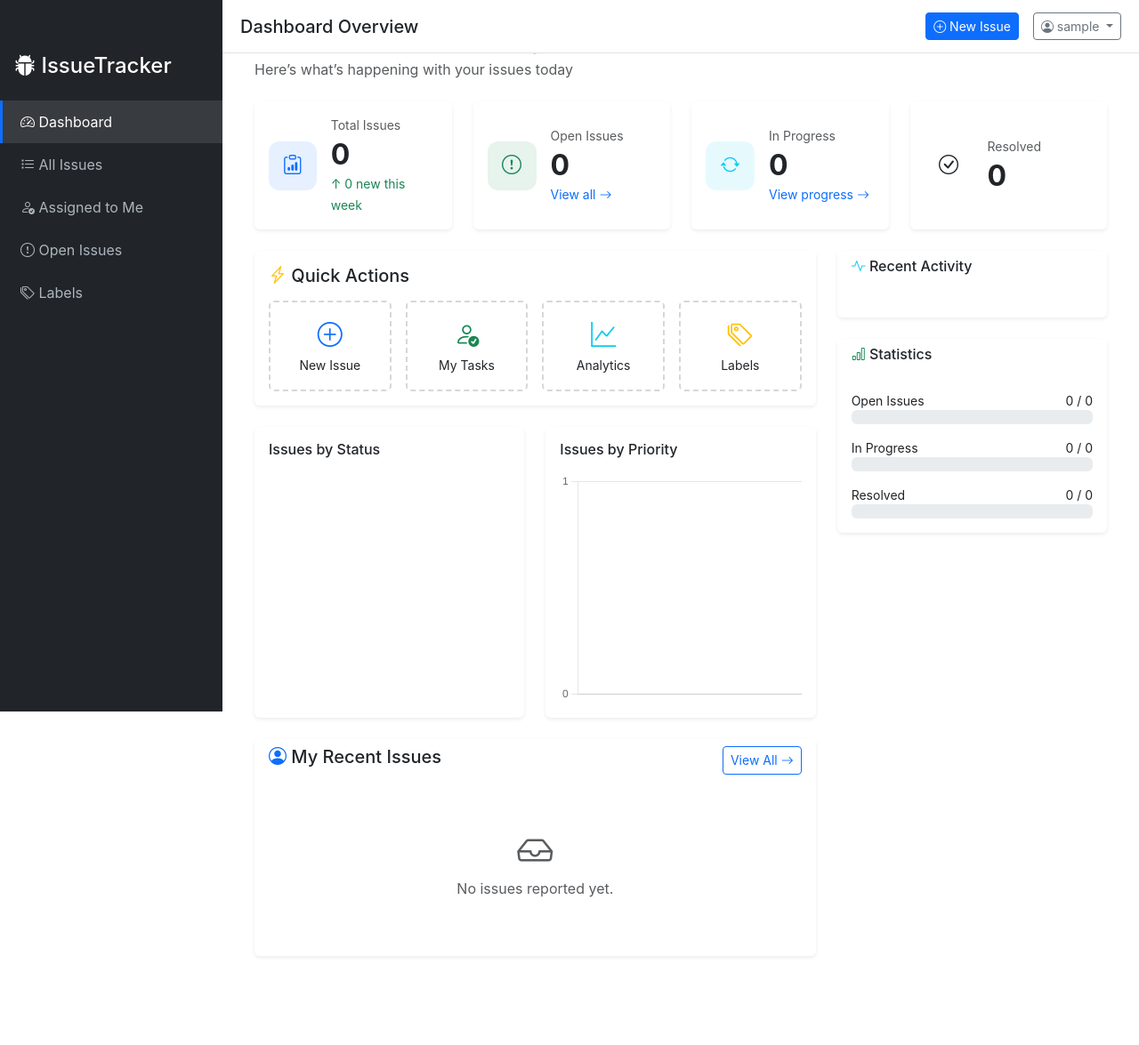
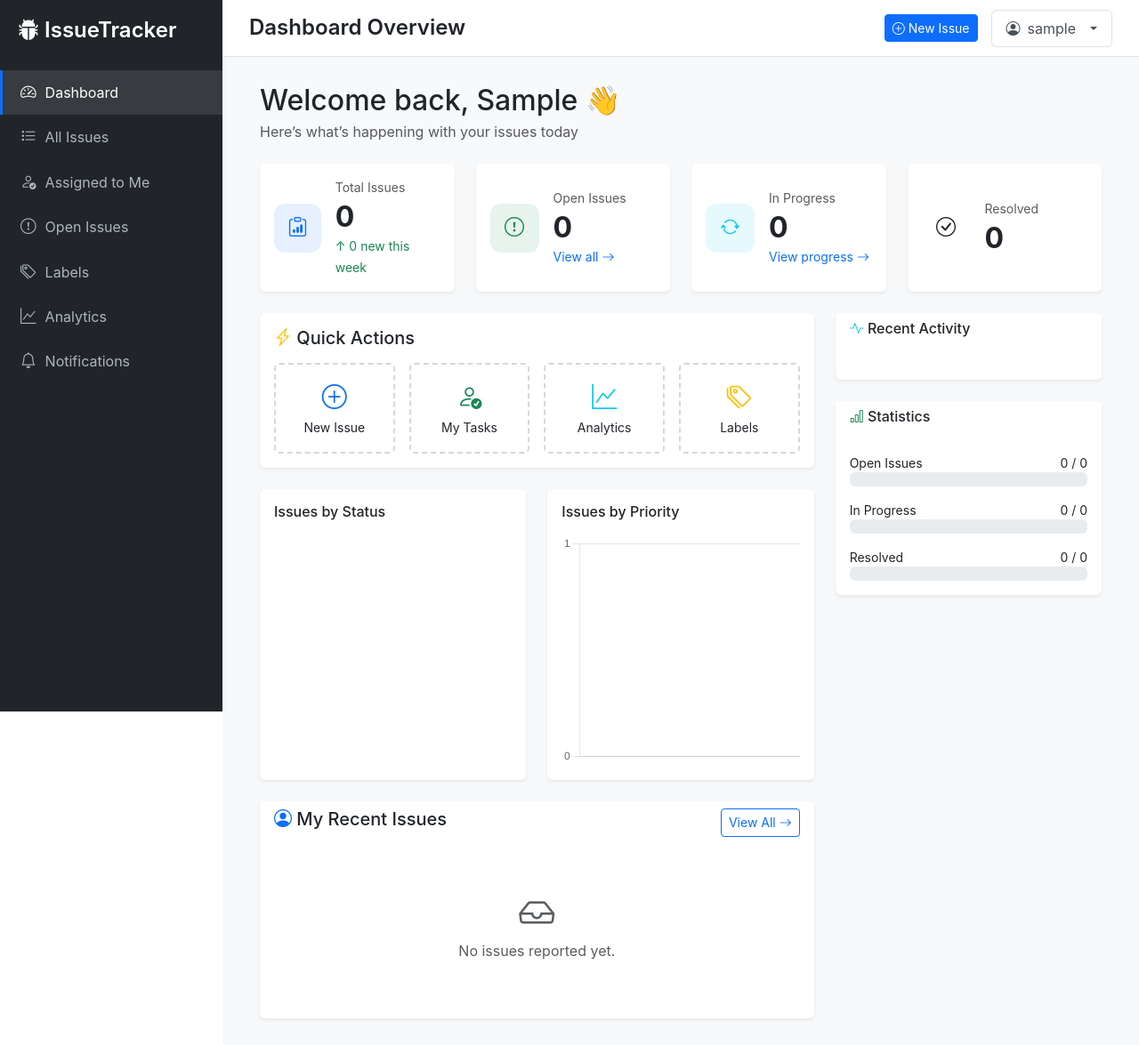
Before and after one commit to JasmineSavathallapalli/Issue_Tracker, a Django app: page / in a window 1280 px wide. Shown: the whole page at 89% size. Before the commit the page ends 1076 px from the top, so only its background shows below. Run offline with Django 5.2, Linux system fonts and the light colour scheme; the visitor is signed in with stand-in values (Sample User, id 1); data that the repository does not hold is empty; a map, chart or similar area stays blank.

Commit message:
updated base.html (UI fix)

```diff
--- a/issue_tracker_app/templates/base.html
+++ b/issue_tracker_app/templates/base.html
@@ -10,12 +13,21 @@
         :root {
             --primary-color: #0d6efd;
             --sidebar-width: 250px;
+            --topbar-height: 64px;
+        }
+
+        * {
+            margin: 0;
+            padding: 0;
+            box-sizing: border-box;
         }
 
         body {
             font-family: -apple-system, BlinkMacSystemFont, "Segoe UI", Roboto, "Helvetica Neue", Arial, sans-serif;
+            overflow-x: hidden;
         }
 
+        /* Sidebar */
         .sidebar {
             position: fixed;
             top: 0;
@@ -23,17 +35,36 @@
             left: 0;
             width: var(--sidebar-width);
             background: #212529;
-    padding-top: 60px;  /* space for navbar */
+            padding-top: 20px;
             overflow-y: auto;
-    z-index: 1500;
+            z-index: 1000;
         }
 
+        .sidebar-brand {
+            padding: 0 20px;
+            margin-bottom: 30px;
+        }
+
+        .sidebar-brand h4 {
+            color: white;
+            font-size: 1.5rem;
+            font-weight: 600;
+            margin: 0;
+        }
 
         .sidebar .nav-link {
             color: #adb5bd;
             padding: 12px 20px;
             border-left: 3px solid transparent;
             transition: all 0.3s;
+            display: flex;
+            align-items: center;
+            text-decoration: none;
+        }
+
+        .sidebar .nav-link i {
+            margin-right: 10px;
+            font-size: 1.1rem;
         }
 
         .sidebar .nav-link:hover,
@@ -43,28 +74,75 @@
             border-left-color: var(--primary-color);
         }
 
+        /* Top Navbar */
+        .top-navbar {
+            position: fixed;
+            top: 0;
+            left: var(--sidebar-width);
+            right: 0;
+            height: var(--topbar-height);
+            z-index: 999;
+            background: #fff;
+            border-bottom: 1px solid #dee2e6;
+            padding: 0 30px;
+            display: flex;
+            align-items: center;
+            justify-content: space-between;
+        }
+
+        .page-title {
+            margin: 0;
+            font-size: 1.5rem;
+            font-weight: 600;
+            color: #212529;
+        }
+
+        .top-navbar-actions {
+            display: flex;
+            align-items: center;
+            gap: 15px;
+        }
+
+        /* Main Content */
         .main-content {
             margin-left: var(--sidebar-width);
-    padding: 80px 30px 30px 30px; /* TOP padding creates room below navbar */
+            padding-top: var(--topbar-height);
+            min-height: 100vh;
+            background: #f8f9fa;
         }
 
+        .content-wrapper {
+            padding: 30px;
+        }
 
-        .top-navbar {
-    position: absolute;
-    top: 0;
-    left: var(--sidebar-width);
-    width: calc(100% - var(--sidebar-width));
-    height: 60px;
-    background: #fff;
-    z-index: 2000;
-    border-bottom: 1px solid #dee2e6;
-    padding: 0 20px;
+        /* User Dropdown */
+        .user-dropdown {
+            position: relative;
+        }
+
+        .user-dropdown .dropdown-toggle {
+            background: transparent;
+            border: 1px solid #dee2e6;
+            color: #495057;
+            padding: 8px 16px;
+            border-radius: 6px;
             display: flex;
             align-items: center;
+            gap: 8px;
+            cursor: pointer;
+            transition: all 0.3s;
         }
 
+        .user-dropdown .dropdown-toggle:hover {
+            background: #f8f9fa;
+            border-color: #adb5bd;
+        }
 
+        .user-dropdown .dropdown-toggle::after {
+            margin-left: 8px;
+        }
 
+        /* Badges */
         .badge-priority-low { background: #6c757d; }
         .badge-priority-medium { background: #ffc107; color: #000; }
         .badge-priority-high { background: #fd7e14; }
@@ -139,55 +236,89 @@
     {% if user.is_authenticated %}
     <!-- Sidebar -->
     <nav class="sidebar">
-        <div class="px-3 mb-4">
-            <h4 class="text-white"><i class="bi bi-bug-fill"></i> IssueTracker</h4>
+        <div class="sidebar-brand">
+            <h4><i class="bi bi-bug-fill"></i> IssueTracker</h4>
         </div>
         <ul class="nav flex-column">
             <li class="nav-item">
-                <a class="nav-link {% if request.resolver_match.url_name == 'dashboard' %}active{% endif %}" href="{% url 'dashboard' %}">
-                    <i class="bi bi-speedometer2"></i> Dashboard
+                <a class="nav-link {% if request.resolver_match.url_name == 'dashboard' %}active{% endif %}"
+                   href="{% url 'dashboard' %}">
+                    <i class="bi bi-speedometer2"></i>
+                    <span>Dashboard</span>
                 </a>
             </li>
             <li class="nav-item">
-                <a class="nav-link {% if 'issue' in request.resolver_match.url_name %}active{% endif %}" href="{% url 'issue_list' %}">
-                    <i class="bi bi-list-task"></i> All Issues
+                <a class="nav-link {% if 'issue' in request.resolver_match.url_name and request.resolver_match.url_name != 'dashboard' %}active{% endif %}"
+                   href="{% url 'issue_list' %}">
+                    <i class="bi bi-list-task"></i>
+                    <span>All Issues</span>
                 </a>
             </li>
             <li class="nav-item">
-                <a class="nav-link" href="{% url 'issue_list' %}?assignee={{ user.id }}">
-                    <i class="bi bi-person-check"></i> Assigned to Me
+                <a class="nav-link" href="{% url 'issue_list' %}?assignee=me">
+                    <i class="bi bi-person-check"></i>
+                    <span>Assigned to Me</span>
                 </a>
             </li>
             <li class="nav-item">
                 <a class="nav-link" href="{% url 'issue_list' %}?status=open">
-                    <i class="bi bi-exclamation-circle"></i> Open Issues
+                    <i class="bi bi-exclamation-circle"></i>
+                    <span>Open Issues</span>
                 </a>
             </li>
             <li class="nav-item">
-                <a class="nav-link {% if request.resolver_match.url_name == 'label_list' %}active{% endif %}" href="{% url 'label_list' %}">
-                    <i class="bi bi-tags"></i> Labels
+                <a class="nav-link {% if request.resolver_match.url_name == 'label_list' %}active{% endif %}"
+                   href="{% url 'label_list' %}">
+                    <i class="bi bi-tags"></i>
+                    <span>Labels</span>
+                </a>
+            </li>
+            <li class="nav-item">
+                <a class="nav-link {% if request.resolver_match.url_name == 'analytics' %}active{% endif %}"
+                   href="{% url 'analytics' %}">
+                    <i class="bi bi-graph-up"></i>
+                    <span>Analytics</span>
+                </a>
+            </li>
+            <li class="nav-item">
+                <a class="nav-link {% if request.resolver_match.url_name == 'notifications' %}active{% endif %}"
+                   href="{% url 'notifications' %}">
+                    <i class="bi bi-bell"></i>
+                    <span>Notifications</span>
+                    {% if user.notifications.filter.count > 0 %}
+                    <span class="badge bg-danger rounded-pill ms-2">{{ user.notifications.filter.count }}</span>
+                    {% endif %}
                 </a>
             </li>
         </ul>
     </nav>
 
     <!-- Top Navbar -->
-    <nav class="top-navbar d-flex justify-content-between align-items-center">
+    <nav class="top-navbar">
         <div>
-            <h5 class="mb-0">{% block page_title %}Dashboard{% endblock %}</h5>
+            <h5 class="page-title">{% block page_title %}Dashboard{% endblock %}</h5>
         </div>
-        <div class="d-flex align-items-center gap-3">
+        <div class="top-navbar-actions">
             <a href="{% url 'issue_create' %}" class="btn btn-primary btn-sm">
                 <i class="bi bi-plus-circle"></i> New Issue
             </a>
-            <div class="dropdown">
-                <button class="btn btn-outline-secondary btn-sm dropdown-toggle" type="button" data-bs-toggle="dropdown">
-                    <i class="bi bi-person-circle"></i> {{ user.username }}
+            <div class="dropdown user-dropdown">
+                <button class="dropdown-toggle" type="button" data-bs-toggle="dropdown" aria-expanded="false">
+                    <i class="bi bi-person-circle"></i>
+                    <span>{{ user.username }}</span>
                 </button>
                 <ul class="dropdown-menu dropdown-menu-end">
-                    <li><a class="dropdown-item" href="#"><i class="bi bi-gear"></i> Settings</a></li>
+                    <li>
+                        <a class="dropdown-item" href="{% url 'settings' %}">
+                            <i class="bi bi-gear"></i> Settings
+                        </a>
+                    </li>
                     <li><hr class="dropdown-divider"></li>
-                    <li><a class="dropdown-item" href="{% url 'logout' %}"><i class="bi bi-box-arrow-right"></i> Logout</a></li>
+                    <li>
+                        <a class="dropdown-item" href="{% url 'logout' %}">
+                            <i class="bi bi-box-arrow-right"></i> Logout
+                        </a>
+                    </li>
                 </ul>
             </div>
         </div>
@@ -195,19 +326,22 @@
     {% endif %}
 
     <!-- Main Content -->
-<main class="{% if user.is_authenticated %}main-content{% endif %} p-4" style="padding-top: 100px;">
+    <main class="{% if user.is_authenticated %}main-content{% endif %}">
+        <div class="content-wrapper">
+            <!-- Messages -->
             {% if messages %}
                 {% for message in messages %}
                 <div class="alert alert-{{ message.tags }} alert-dismissible fade show" role="alert">
                     {{ message }}
-            <button type="button" class="btn-close" data-bs-dismiss="alert"></button>
+                    <button type="button" class="btn-close" data-bs-dismiss="alert" aria-label="Close"></button>
                 </div>
                 {% endfor %}
             {% endif %}
 
+            <!-- Page Content -->
             {% block content %}{% endblock %}
+        </div>
     </main>
-
 
     <script src="https://cdn.jsdelivr.net/npm/bootstrap@5.3.0/dist/js/bootstrap.bundle.min.js"></script>
     {% block extra_js %}{% endblock %}
```
Also changed, not shown: other parts of issue_tracker_app/templates/base.html (+47 -25 lines). Lines whose indentation alone changed are shown as unchanged.
